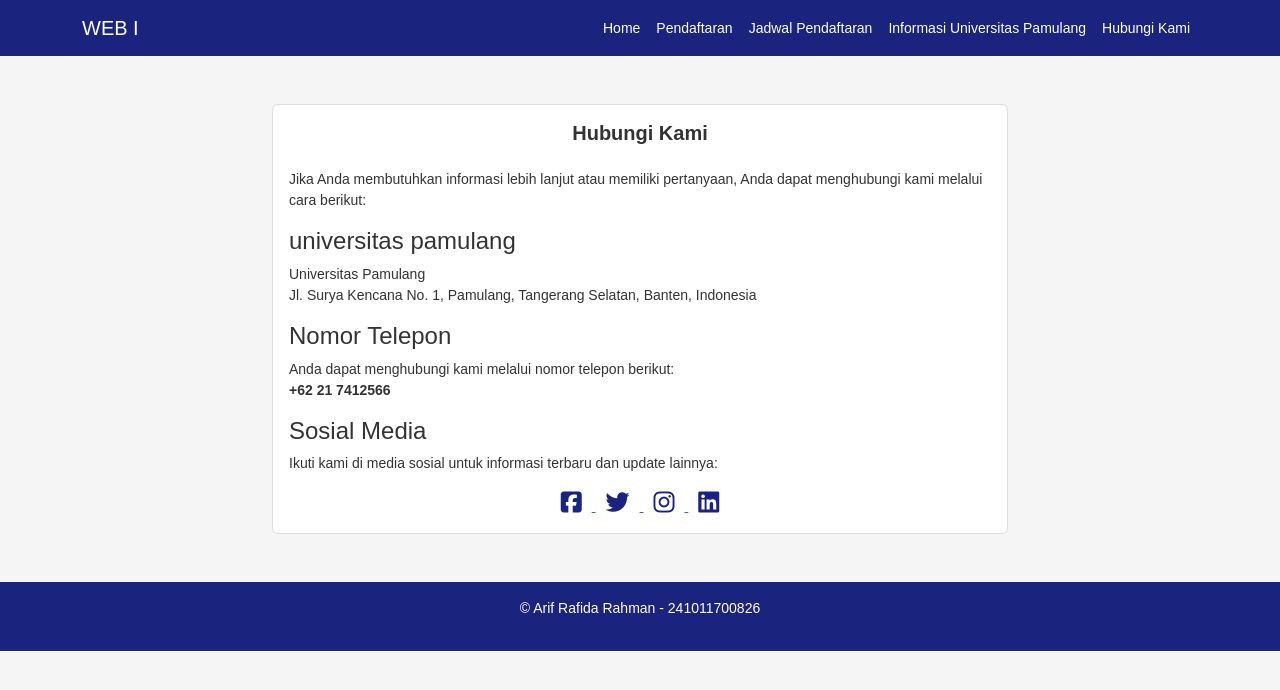
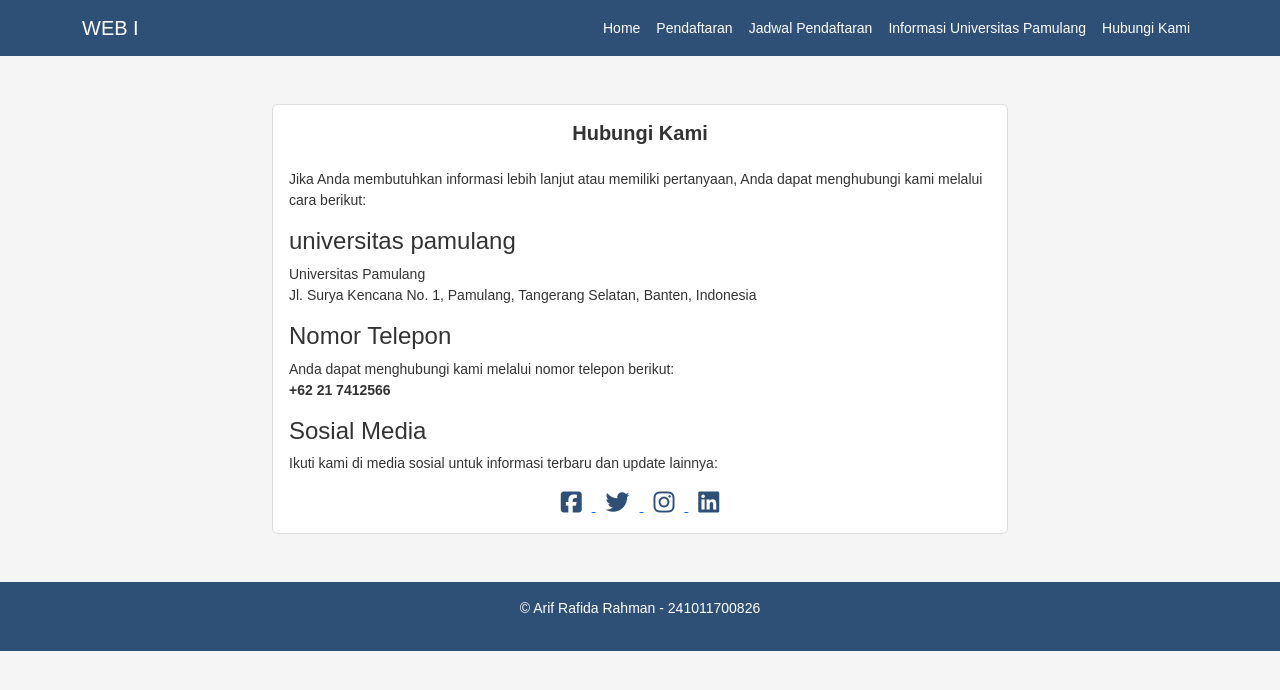
Before and after one commit to rafidda/pertemuan21, a plain HTML site: page contact.html in a window 1280 px wide. Drawn offline with nearby package versions, Linux system fonts and the light colour scheme.

Commit message:
mengedit bagian contact

```diff
--- a/contact.html
+++ b/contact.html
@@ -13,7 +13,7 @@
             font-size: 14px;
         }
         nav {
-            background-color: #1a237e;
+            background-color: #2E5077;
         }
         nav .navbar-brand, nav .nav-link {
             color: #fff;
@@ -34,14 +34,14 @@
             font-size: 14px;
         }
         footer {
-            background-color: #1a237e;
+            background-color: #2E5077;
             color: #fff;
             font-size: 14px;
         }
         .social-icons i {
             font-size: 24px;
             margin: 0 10px;
-            color: #1a237e;
+            color: #2E5077;
         }
         .social-icons i:hover {
             color: #c5cae9;
```
